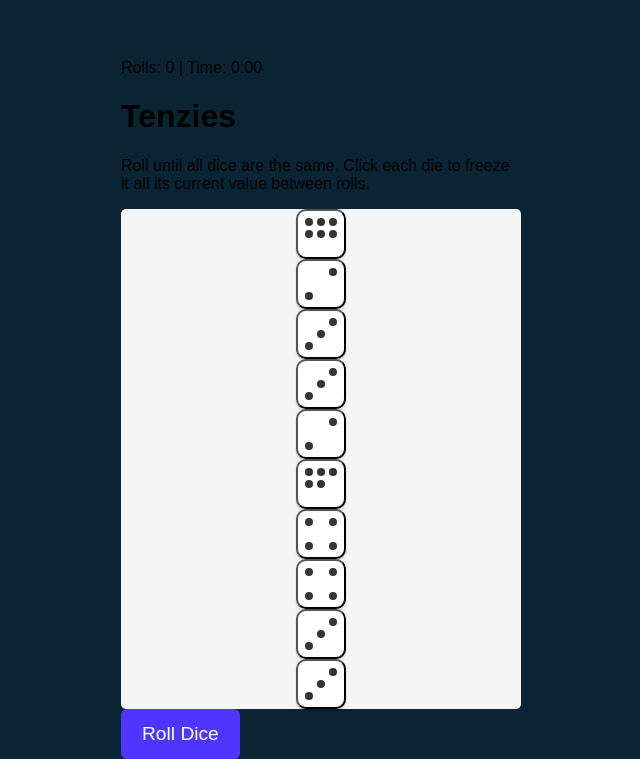
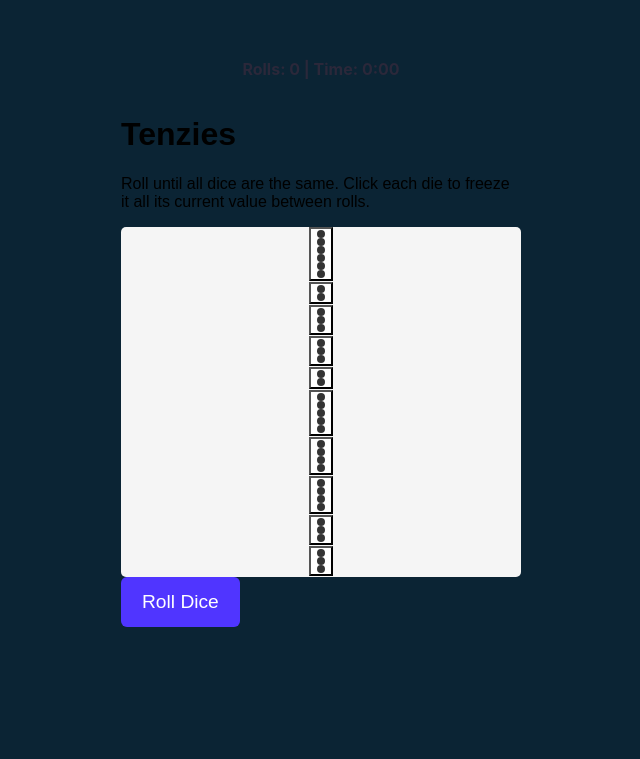
Before and after one commit to Mico1104/Tenzies-game, a React (Vite) app: page / in a window 1280 px wide. Shown: the part 157-916 px from the top of the page, without its empty margins (319-959 px from the left). After the commit the page ends 800 px from the top, so only its background shows below. Built offline with nearby package versions, Linux system fonts and the light colour scheme.

Commit message:
Update index.css
updating the index file

```diff
--- a/src/index.css
+++ b/src/index.css
@@ -45,15 +45,19 @@ main {
 
 .container {
     display: grid;
-    grid-template: auto auto / repeat(5, 1fr);
-    gap: 20px;
-    margin-bottom: 40px;
+    /* 2 rows, 5 columns */
+    grid-template-columns: repeat(5, 1fr);
+    grid-template-rows: repeat(2, 1fr);
+    gap: 15px;
+    padding: 20px;
 }
+
 
 button {
     font-family: Karla, sans-serif;
     cursor: pointer;
 }
+
 
 .dice-container button {
     display: grid;
@@ -65,15 +69,26 @@ button {
     grid-template-rows: repeat(3, 1fr);
     width: 50px;
     height: 50px;
-    padding: 5px;
+    padding: 8px;
     border-radius: 10px;
+    background-color: white;
     box-shadow: 0px 2px 2px rgba(0, 0, 0, 0.15);
     cursor: pointer;
-    border: none;
-    background-color: white;
-    font-size: 1.75rem;
-    font-weight: bold;
+    border: none; /* Removes default button border */
 }
+
+.pip {
+    display: block;
+    width: 8px;
+    height: 8px;
+    border-radius: 50%;
+    background-color: #333;
+    /* This ensures pips stay centered in their grid cells */
+    align-self: center;
+    justify-self: center;
+}
+
+
 
 button.roll-button {
     height: 50px;
@@ -99,50 +114,50 @@ button.roll-button {
     border: 0;
 }
 
-.dice-button {
-    display: grid;
-    grid-template-areas:
-        "a . b"
-        "c d e"
-        "f . g";
-    grid-template-columns: repeat(3, 1fr);
-    grid-template-rows: repeat(3, 1fr);
-    width: 50px;
-    height: 50px;
-    padding: 5px;
-    border-radius: 10px;
-    box-shadow: 0px 2px 2px rgba(0, 0, 0, 0.15);
-    cursor: pointer;
-}
+/* Face 5: Four corners + Center */
+.face-5 .pip:nth-child(1) { grid-area: a; }
+.face-5 .pip:nth-child(2) { grid-area: b; }
+.face-5 .pip:nth-child(3) { grid-area: d; } /* Middle */
+.face-5 .pip:nth-child(4) { grid-area: f; }
+.face-5 .pip:nth-child(5) { grid-area: g; }
 
-.pip {
-    display: block;
-    width: 8px;
-    height: 8px;
-    border-radius: 50%;
-    background-color: #333;
-    align-self: center;
-    justify-self: center;
-}
-
-/* Positioning logic for specific faces */
-.face-1 .pip { grid-area: d; }
-
-.face-2 .pip:nth-child(1) { grid-area: b; }
-.face-2 .pip:nth-child(2) { grid-area: f; }
-
-.face-3 .pip:nth-child(1) { grid-area: b; }
-.face-3 .pip:nth-child(2) { grid-area: d; }
-.face-3 .pip:nth-child(3) { grid-area: f; }
-
-.face-4 .pip:nth-child(1) { grid-area: a; }
-.face-4 .pip:nth-child(2) { grid-area: b; }
-.face-4 .pip:nth-child(3) { grid-area: f; }
-.face-4 .pip:nth-child(4) { grid-area: g; }
-
+/* Face 6: Three on left, three on right */
 .face-6 {
     grid-template-areas:
         "a . b"
         "c . e"
         "f . g";
 }
+.face-6 .pip:nth-child(1) { grid-area: a; }
+.face-6 .pip:nth-child(2) { grid-area: b; }
+.face-6 .pip:nth-child(3) { grid-area: c; }
+.face-6 .pip:nth-child(4) { grid-area: e; }
+.face-6 .pip:nth-child(5) { grid-area: f; }
+.face-6 .pip:nth-child(6) { grid-area: g; }
+
+.stats{
+    display: flex;
+    justify-content: space-around;
+    width: 100%;
+    font-family: 'Inter', sans-serif;
+    font-weight: 700;
+    color: #2B283A;
+    margin-bottom: 10px;
+}
+
+.dice-button {
+    /* ... your existing styles ... */
+    transition: all 0.2s ease-in-out; /* Smooths the movement */
+}
+
+.dice-button:hover {
+    transform: translateY(-4px); /* Moves the die up */
+    box-shadow: 0px 6px 12px rgba(0, 0, 0, 0.2); /* Deepens the shadow */
+    background-color: #f0f0f0; /* Subtle color shift */
+}
+
+/* Optional: Make the "Held" dice stop lifting or change color slightly differently */
+.dice-button[style*="background-color: rgb(89, 227, 145)"]:hover {
+    transform: translateY(-2px);
+    background-color: #4cd382; /* Slightly darker green on hover */
+}
```
